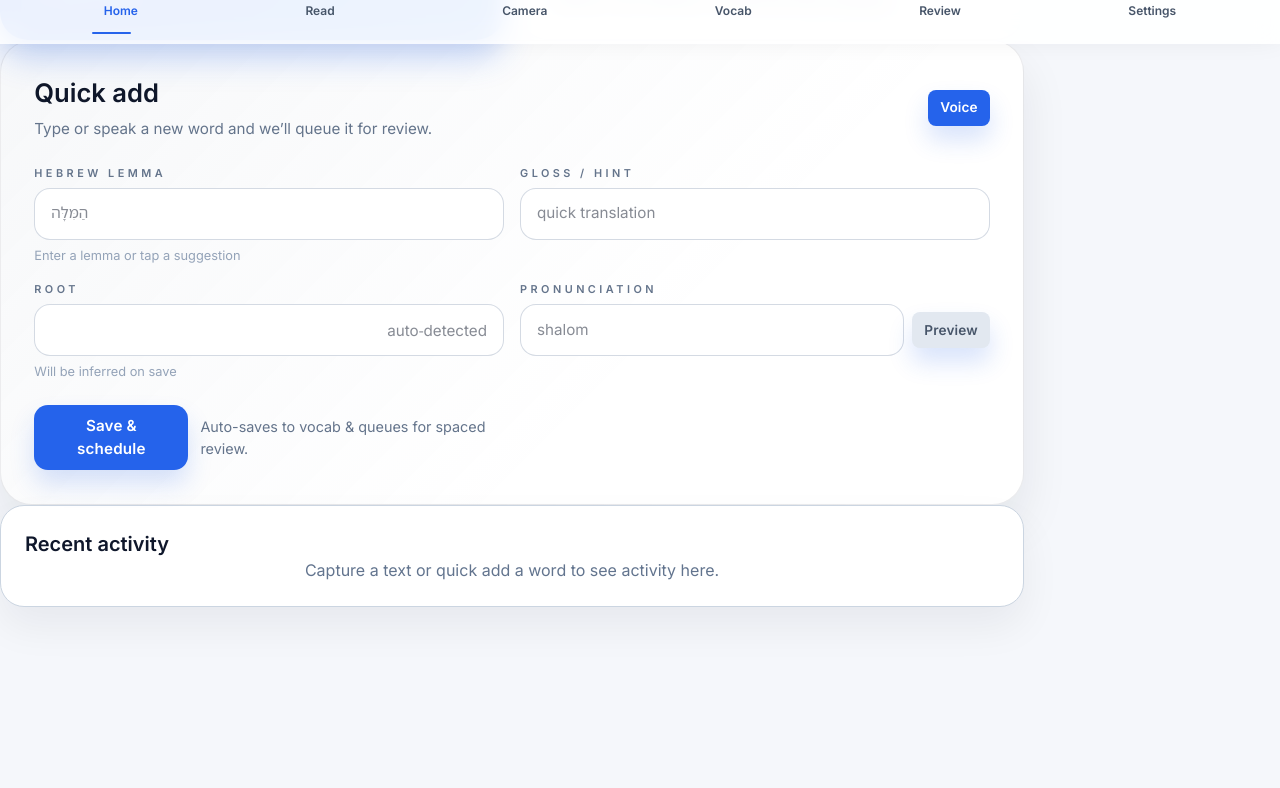
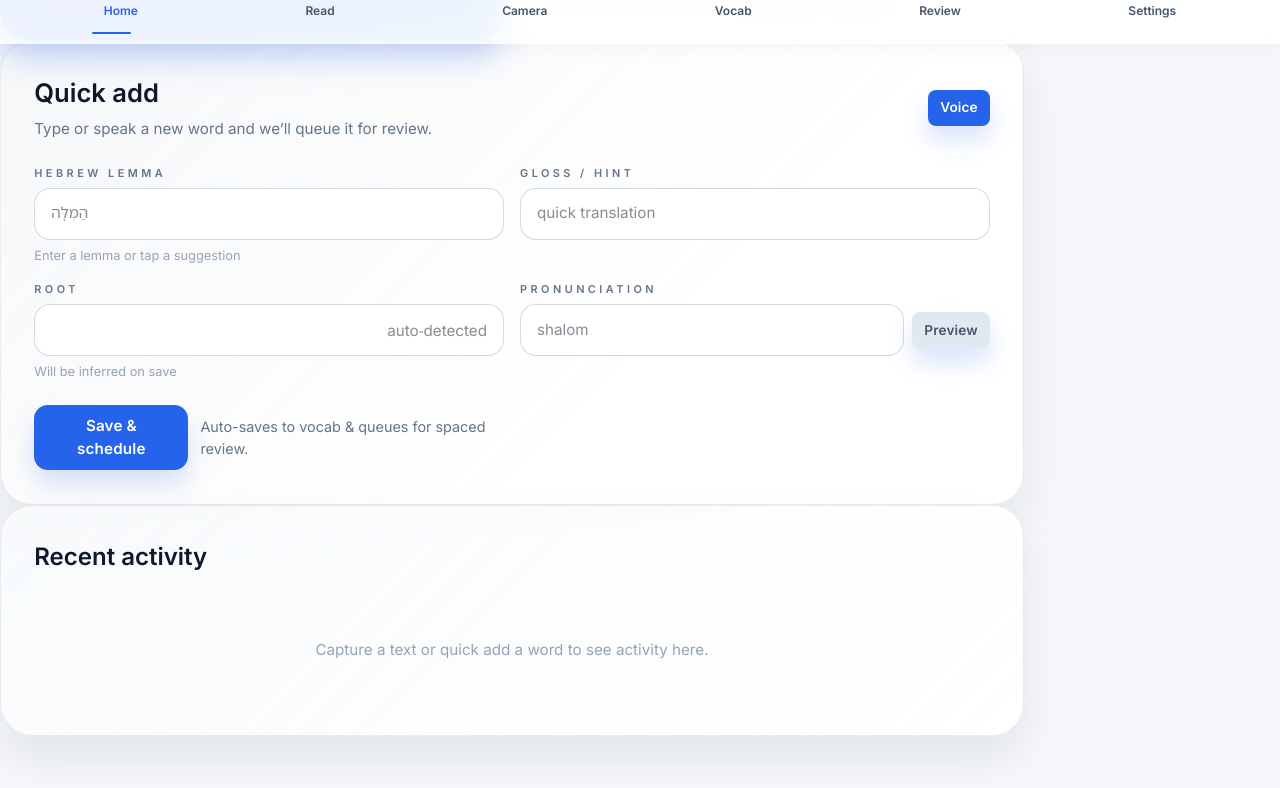
Before and after one commit to michaperki/mila, a React (Vite) app in the folder apps/web/: page / in a window 1280 px wide. Shown: the part 756-1544 px from the top of the page. Before the commit the page ends 1427 px from the top, so only its background shows below. Built offline with nearby package versions, Linux system fonts and the light colour scheme.

Commit message:
style: refresh recent activity panel

```diff
--- a/apps/web/src/app.css
+++ b/apps/web/src/app.css
@@ -505,6 +505,120 @@ a:focus-visible,
   font-size: clamp(2rem, 2.6vw, 2.35rem);
   font-weight: 700;
   color: #0f172a;
+}
+
+.recent-activity {
+  border-radius: 2rem;
+  border: 1px solid rgba(15, 23, 42, 0.08);
+  padding: clamp(1.75rem, 2.6vw, 2.35rem);
+  background: linear-gradient(135deg, rgba(248, 250, 252, 0.9), #ffffff);
+  box-shadow: 0 22px 42px rgba(15, 23, 42, 0.08);
+  display: flex;
+  flex-direction: column;
+  gap: 1.5rem;
+}
+
+.recent-activity__header {
+  display: flex;
+  flex-direction: column;
+  gap: 0.75rem;
+}
+
+@media (min-width: 640px) {
+  .recent-activity__header {
+    flex-direction: row;
+    align-items: center;
+    justify-content: space-between;
+  }
+}
+
+.recent-activity__title {
+  font-size: clamp(1.2rem, 1.9vw, 1.5rem);
+  font-weight: 600;
+  color: #0f172a;
+}
+
+.recent-activity__total {
+  font-size: 0.72rem;
+  text-transform: uppercase;
+  letter-spacing: 0.32em;
+  font-weight: 600;
+  color: #94a3b8;
+}
+
+.recent-activity__list {
+  display: flex;
+  flex-direction: column;
+  gap: 0.85rem;
+}
+
+.recent-activity__item {
+  display: flex;
+  align-items: center;
+  justify-content: space-between;
+  gap: 1.25rem;
+  border-radius: 1.35rem;
+  padding: 0.95rem 1.2rem;
+  background: rgba(255, 255, 255, 0.8);
+  border: 1px solid rgba(148, 163, 184, 0.2);
+  box-shadow: 0 14px 26px rgba(15, 23, 42, 0.06);
+  backdrop-filter: blur(6px);
+}
+
+.recent-activity__item-left {
+  display: flex;
+  flex-direction: column;
+  gap: 0.35rem;
+}
+
+.recent-activity__lemma {
+  font-size: 1.05rem;
+  font-weight: 600;
+  color: #0f172a;
+}
+
+.recent-activity__gloss {
+  font-size: 0.92rem;
+  color: #64748b;
+}
+
+.recent-activity__time {
+  font-size: 0.72rem;
+  text-transform: uppercase;
+  letter-spacing: 0.32em;
+  font-weight: 600;
+  color: #cbd5f5;
+}
+
+.recent-activity__continue {
+  border-radius: 1.5rem;
+  border: 1px dashed rgba(148, 163, 184, 0.4);
+  padding: 1.1rem 1.35rem;
+  display: flex;
+  flex-direction: column;
+  gap: 0.45rem;
+  background: rgba(248, 250, 252, 0.65);
+}
+
+.recent-activity__continue-label {
+  font-size: 0.72rem;
+  text-transform: uppercase;
+  letter-spacing: 0.32em;
+  font-weight: 600;
+  color: #94a3b8;
+}
+
+.recent-activity__continue-title {
+  font-size: 1.05rem;
+  font-weight: 600;
+  color: #0f172a;
+}
+
+.recent-activity__empty {
+  text-align: center;
+  color: #94a3b8;
+  padding: 2.5rem 0;
+  font-size: 0.95rem;
 }
 
 .quick-add {
--- a/apps/web/src/routes/Home.tsx
+++ b/apps/web/src/routes/Home.tsx
@@ -496,41 +496,37 @@ function Home() {
             </div>
           </form>
         </section>
-        <section className="card rounded-3xl border border-slate-200 bg-white p-6 shadow-soft sm:p-8">
-          <div className="flex flex-col gap-2 sm:flex-row sm:items-center sm:justify-between">
-            <h2 className="text-xl font-semibold text-slate-900">Recent activity</h2>
+        <section className="recent-activity">
+          <div className="recent-activity__header">
+            <h2 className="recent-activity__title">Recent activity</h2>
             {totalWords > 0 && (
-              <span className="text-xs font-semibold uppercase tracking-[0.3em] text-slate-400">
-                Total words · {totalWords}
-              </span>
+              <span className="recent-activity__total">Total words · {totalWords}</span>
             )}
           </div>
           {isBusy ? (
-            <div className="flex items-center justify-center py-10 text-slate-500">Loading your data…</div>
+            <div className="recent-activity__empty">Loading your data…</div>
           ) : recentWords.length > 0 ? (
-            <ul className="mt-4 space-y-4">
+            <ul className="recent-activity__list">
               {recentWords.map((item) => (
-                <li key={item.id} className="flex items-center justify-between rounded-2xl border border-slate-100 bg-slate-50/60 px-4 py-3">
-                  <div>
-                    <p className="text-lg font-semibold text-slate-900" dir="rtl">{item.lemma}</p>
-                    <p className="text-sm text-slate-500">{item.gloss}</p>
+                <li key={item.id} className="recent-activity__item">
+                  <div className="recent-activity__item-left">
+                    <p className="recent-activity__lemma" dir="rtl">{item.lemma}</p>
+                    <p className="recent-activity__gloss">{item.gloss}</p>
                   </div>
-                  <span className="text-xs font-medium uppercase tracking-[0.25em] text-slate-400">{formatRelativeTime(item.createdAt)}</span>
+                  <span className="recent-activity__time">{formatRelativeTime(item.createdAt)}</span>
                 </li>
               ))}
             </ul>
           ) : (
-            <div className="py-10 text-center text-slate-500">
-              Capture a text or quick add a word to see activity here.
-            </div>
+            <div className="recent-activity__empty">Capture a text or quick add a word to see activity here.</div>
           )}
           {latestText && (
-            <div className="mt-6 rounded-2xl border border-dashed border-slate-200 px-5 py-4">
-              <p className="text-[0.65rem] font-semibold uppercase tracking-[0.3em] text-slate-400">Continue reading</p>
-              <p className="mt-1 text-lg font-semibold text-slate-900">{latestText.title || 'Untitled capture'}</p>
-              <div className="mt-3 flex items-center justify-between text-sm text-slate-500">
+            <div className="recent-activity__continue">
+              <p className="recent-activity__continue-label">Continue reading</p>
+              <p className="recent-activity__continue-title">{latestText.title || 'Untitled capture'}</p>
+              <div className="flex items-center justify-between text-sm text-slate-500">
                 <span>{latestText.chunks.length} segments</span>
-                <Link className="btn btn-small" to={`/read/${latestText.id}`}>
+                <Link className="btn btn-outline btn-small" to={`/read/${latestText.id}`}>
                   Resume
                 </Link>
               </div>
```
